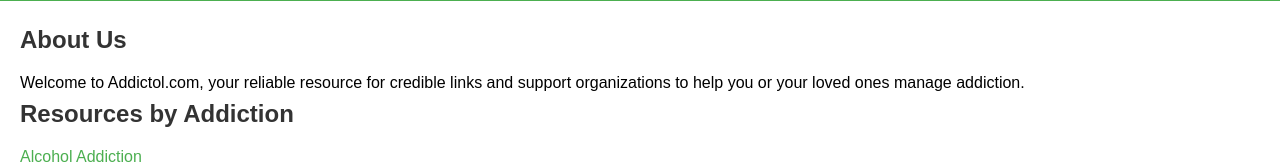
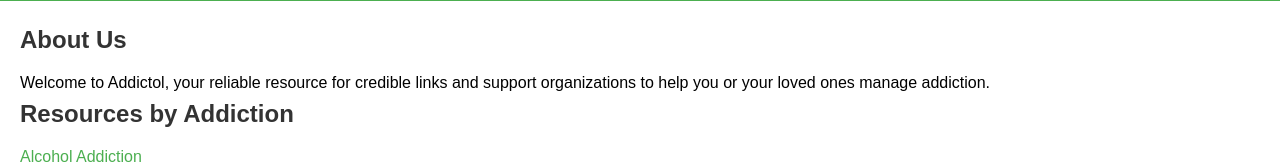
Before and after one commit to christianmusil/Addictol, a plain HTML site: page index.html in a window 1280 px wide. Shown: the part 133-297 px from the top of the page. Drawn offline with Linux system fonts and the light colour scheme.

Commit message:
Update index.html

```diff
--- a/index.html
+++ b/index.html
@@ -24,7 +24,7 @@
     <main>
         <section id="about">
             <h2>About Us</h2>
-            <p>Welcome to Addictol.com, your reliable resource for credible links and support organizations to help you or your loved ones manage addiction.</p>
+            <p>Welcome to Addictol, your reliable resource for credible links and support organizations to help you or your loved ones manage addiction.</p>
         </section>
 
         <section id="resources">
```
